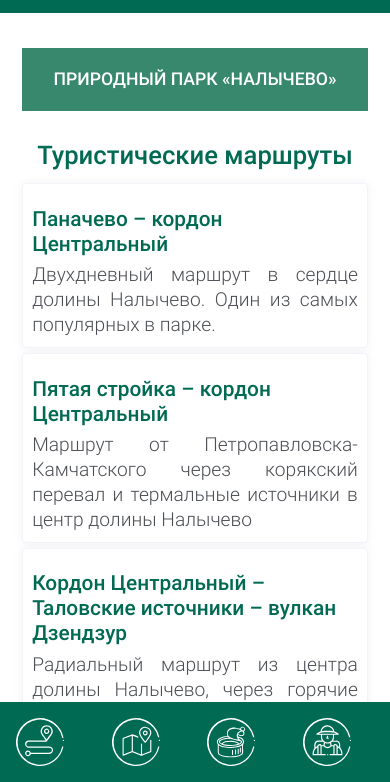
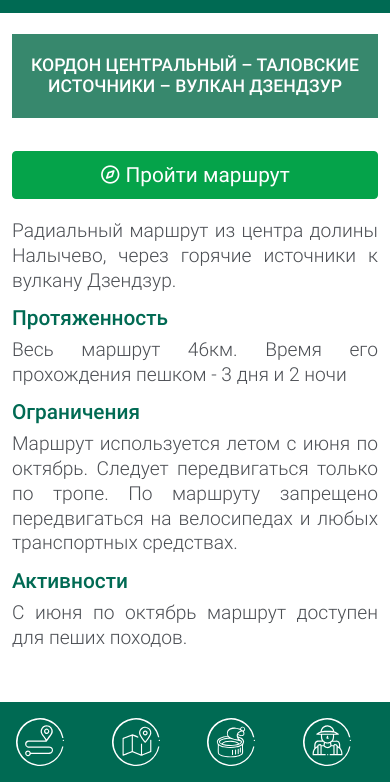
Before and after one commit to IvanMTD/TrailTracker, a website: page www/index.html in a window 390 px wide. Shown: the part 62-844 px from the top of the page. Drawn offline with nearby package versions, Linux system fonts and the light colour scheme; some packages are replaced by stand-ins of ours.

Commit message:
Налычево и Южнокамчатский с маршрутами

```diff
--- a/www/js/index.js
+++ b/www/js/index.js
@@ -148,7 +148,7 @@ function loadNalychevoPage(ctx, next){
 }
 
 function loadNalychevoOnePage(ctx, next){
-    fetch('m-n-one.html')
+    fetch('m-n-three.html')
         .then(response => response.text())
         .then(html => {
             document.getElementById('content').innerHTML = html;
@@ -961,4 +961,4 @@ function stopMockGeolocation() {
     clearInterval(watchID);
 }
 
-loadNalychevoPage();
+loadNalychevoOnePage();
--- /dev/null
+++ b/www/m-n-three.html
@@ -0,0 +1,31 @@
+<div class="container">
+    <div class="row">
+        <div class="col-12">
+            <h1 class="podzagolovok-mars_bc_green">Кордон Центральный – Таловские источники – вулкан Дзендзур</h1>
+            <div class="d-grid">
+                <button class="btn btn-success m-top-bt text-knopki" type="button"><i
+                        class="icon feather icon-compass fs-4"></i> Пройти маршрут
+                </button>
+            </div>
+
+            <p class="paragraph_marsh">
+                Радиальный маршрут из центра долины Налычево, через горячие источники к вулкану Дзендзур.
+            </p>
+            <h2 class="podzagolovok-mars">Протяженность</h2>
+            <p class="paragraph_marsh">
+                Весь маршрут 46км. Время его прохождения пешком - 3 дня и 2 ночи
+            </p>
+            <h2 class="podzagolovok-mars">Ограничения</h2>
+            <p class="paragraph_marsh">
+                Маршрут используется летом с июня по октябрь. Следует передвигаться только по тропе. По маршруту
+                запрещено передвигаться на велосипедах и любых транспортных средствах.
+            </p>
+            <h2 class="podzagolovok-mars">Активности</h2>
+            <p class="paragraph_marsh">
+                С июня по октябрь маршрут доступен для пеших походов.
+            </p>
+
+            <div class="niz-otstup"></div>
+        </div>
+    </div>
+</div>
```
Also changed, not shown: www/m-n-one.html (+1 -3 lines), www/m-n-two.html (added, +28 -0 lines), www/m-n-uz.html (added, +19 -0 lines), www/uzno-kamchatsky.html (added, +18 -0 lines).
